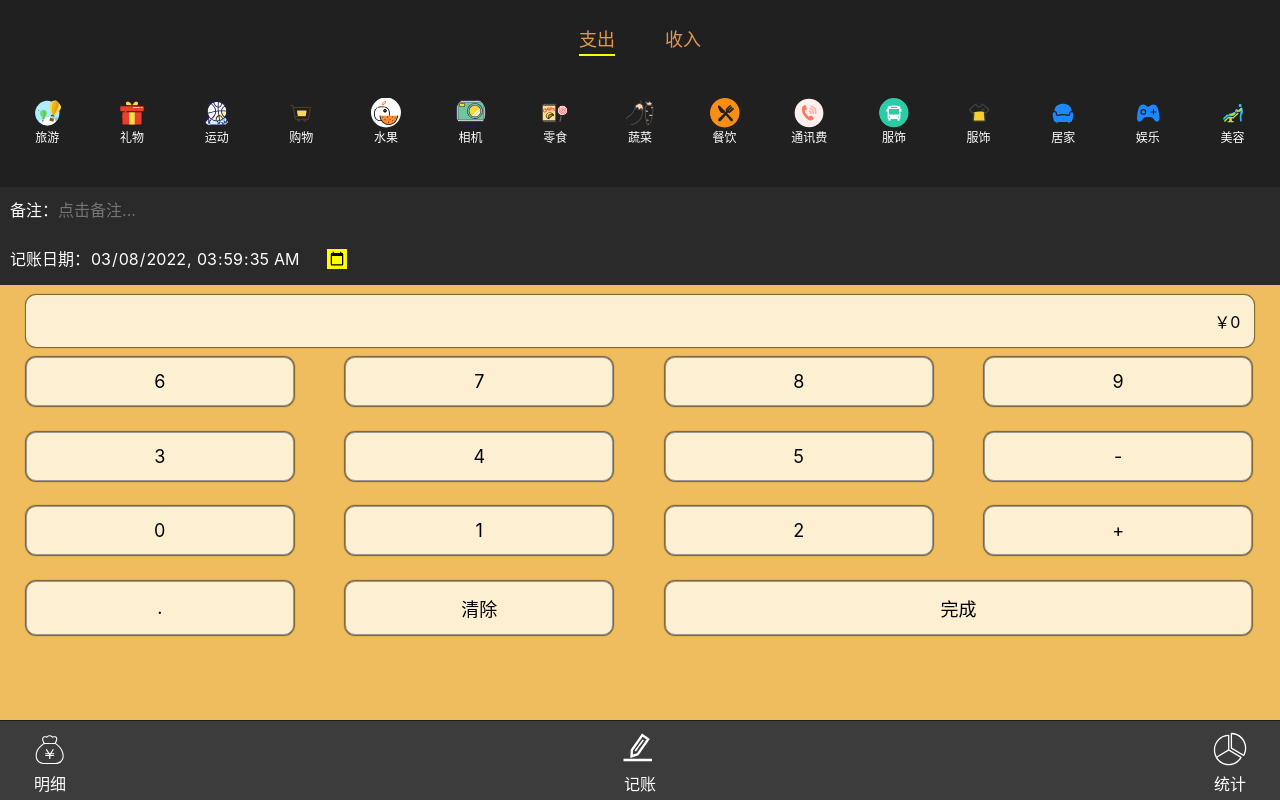
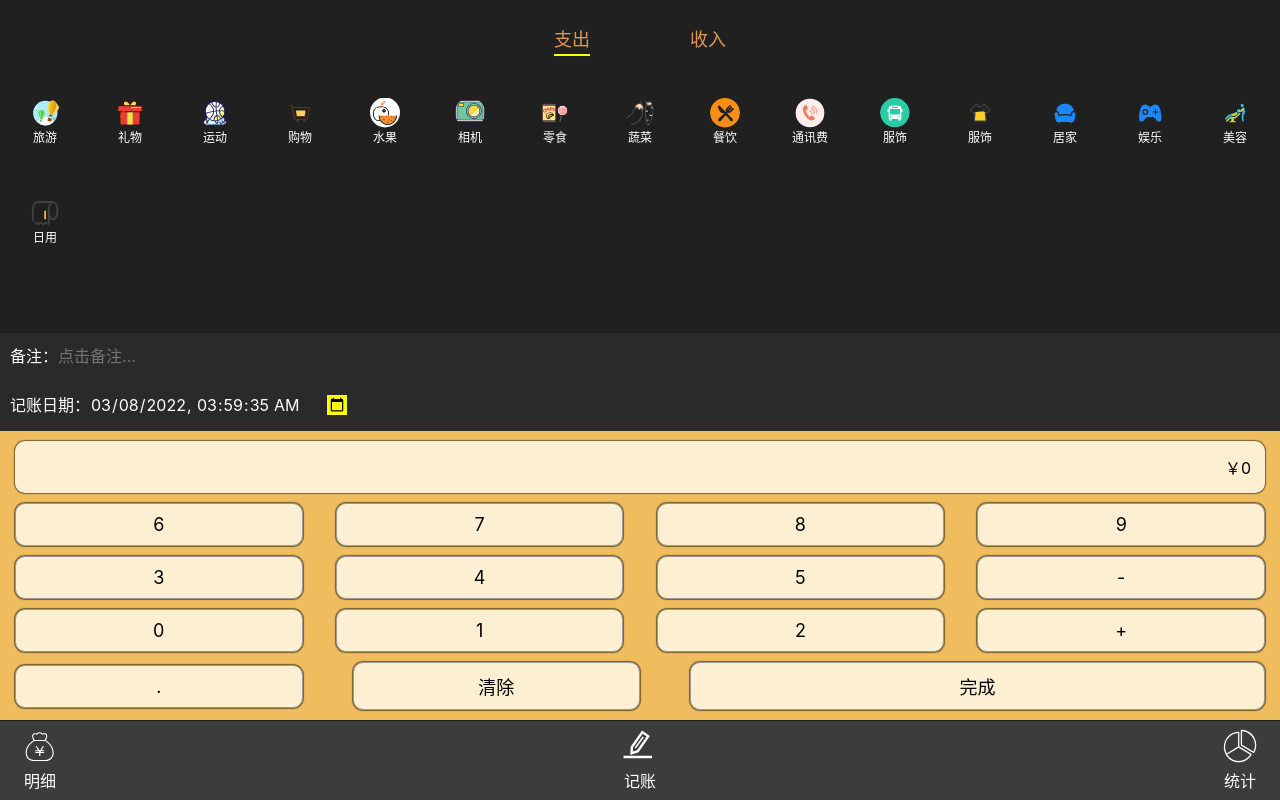
Before and after one commit to leigp555/accrount, a Vue app: page /#/ in a window 1280 px wide. Built offline with nearby package versions, Linux system fonts and the light colour scheme.

Commit message:
手机端调试

```diff
--- a/components.d.ts
+++ b/components.d.ts
@@ -7,7 +7,6 @@ declare module 'vue' {
     Detail: typeof import('./src/components/Detail.vue')['default']
     DetailVisible: typeof import('./src/components/lib/DetailVisible.vue')['default']
     EChart: typeof import('./src/components/lib/EChart.vue')['default']
-    ElCalendar: typeof import('element-plus/es')['ElCalendar']
     Home: typeof import('./src/components/Home.vue')['default']
     MoneyRanking: typeof import('./src/components/lib/MoneyRanking.vue')['default']
     NotFound: typeof import('./src/components/NotFound.vue')['default']
--- a/src/App.vue
+++ b/src/App.vue
@@ -42,13 +42,14 @@
 .account-app-wrap {
   height: 100%;
   width: 100%;
+  overflow-x: hidden;
   position: relative;
   top: 0;
   left: 0;
   > .main {
     height: 100%;
     background-color: #202020;
-    overflow: auto;
+    overflow: hidden;
   }
   > .account-app-nav {
     background-color: rgba(61, 60, 60, 1);
@@ -60,7 +61,7 @@
     z-index: 10;
     width: 100%;
     height: 80px;
-    padding: 8px 30px;
+    padding: 5px 20px;
     > .nav-list {
       display: flex;
       justify-content: space-between;
--- a/src/components/Detail.vue
+++ b/src/components/Detail.vue
@@ -92,7 +92,9 @@ onBeforeUnmount(() => {
 .detail-wrap {
   color: white;
   height: 100%;
-  overflow: hidden;
+  width: 100%;
+  overflow-y: auto;
+  overflow-x: hidden;
   padding-bottom: 80px;
   background-color: #202020;
   position: relative;
--- a/src/components/Home.vue
+++ b/src/components/Home.vue
@@ -41,6 +41,15 @@ export default defineComponent({
 
 <style lang="scss" scoped>
 .home-wrap{
+  overflow: hidden;
   background-color: #202020;
+  height: calc(100% - 80px);
+  display: flex;
+  flex-direction: column;
+  justify-content: end;
+  >.record-icon{
+    flex-grow: 10;
+    flex-shrink: 10;
+  }
 }
 </style>
--- a/src/components/RecordCalc.vue
+++ b/src/components/RecordCalc.vue
@@ -70,10 +70,10 @@ export default defineComponent({
 .home-recordTime-wrap {
   background-color: #efbd5e;
   padding-top: 10px;
+  > .showMoney {
 
-  > .showMoney {
     padding: 14px;
-    margin: 0 2%;
+    margin: 0 15px;
     background-color: #fdefd2;
     box-shadow: 0 0 1px 1px rgba(0, 0, 0, .5);
     border-radius: 10px;
@@ -83,21 +83,20 @@ export default defineComponent({
   }
 
   > .money-calc {
-    margin: 10px 2%;
+    margin: 10px 15px 0;
 
     .inputPad {
       display: flex;
       flex-wrap: wrap;
-      margin-right: -4%;
-      padding-bottom: 70px;
+      justify-content: space-between;
+      align-items: center;
 
       > button {
-        margin-bottom: 2%;
-        margin-right: 4%;
+        margin-bottom: 10px;
         font-size: 18px;
-        padding: 13px 0;
+        padding: 10px 0;
         text-align: center;
-        width: 21%;
+        width: 23%;
         border: 1px solid #999;
         background-color: #fdefd2;
         box-shadow: 0 0 1px 1px rgba(0, 0, 0, .5);
--- a/src/components/RecordIcon.vue
+++ b/src/components/RecordIcon.vue
@@ -77,14 +77,12 @@ export default defineComponent({
 <style lang="scss" scoped>
 .icon-wrap {
   width: 100%;
+  height: 200px;
   padding-top: 10px;
-  max-height: 300px;
   overflow-y: auto;
   overflow-x: hidden;
   background-color: #202020;
-
   > .inner {
-    height: 100%;
     display: flex;
     width: 100%;
     position: relative;
@@ -93,7 +91,7 @@ export default defineComponent({
     > .svgList {
       transition: all 250ms;
       flex-wrap: wrap;
-      justify-content: space-around;
+      justify-content: space-between;
       align-items: center;
       padding: 10px;
       gap: 10px;
--- a/src/components/Statistic.vue
+++ b/src/components/Statistic.vue
@@ -193,9 +193,11 @@ onBeforeUnmount(() => {
 <style lang="scss" scoped>
 .statistic-wrap {
   height: 100%;
+  width: 100%;
   background-color: inherit;
   color: white;
-
+  overflow-y: auto;
+  overflow-x: hidden;
   > .countType {
     background-color: #202020;
     padding-top: 20px;
--- a/src/components/lib/Tabs.vue
+++ b/src/components/lib/Tabs.vue
@@ -90,7 +90,7 @@ export default defineComponent({
 
       > .title {
         display: flex;
-        gap: 50px;
+        gap: 100px;
         margin-bottom: 5px;
         font-size: 18px;
       }
--- a/src/index.scss
+++ b/src/index.scss
@@ -7,6 +7,10 @@ html, body {
   -webkit-overflow-scrolling: touch;
   overflow-scrolling: touch;
   height: 100%;
+  @media (max-width: 500px) {
+    max-width: 400px;
+    overflow: hidden;
+  }
 }
 
 body {
```
